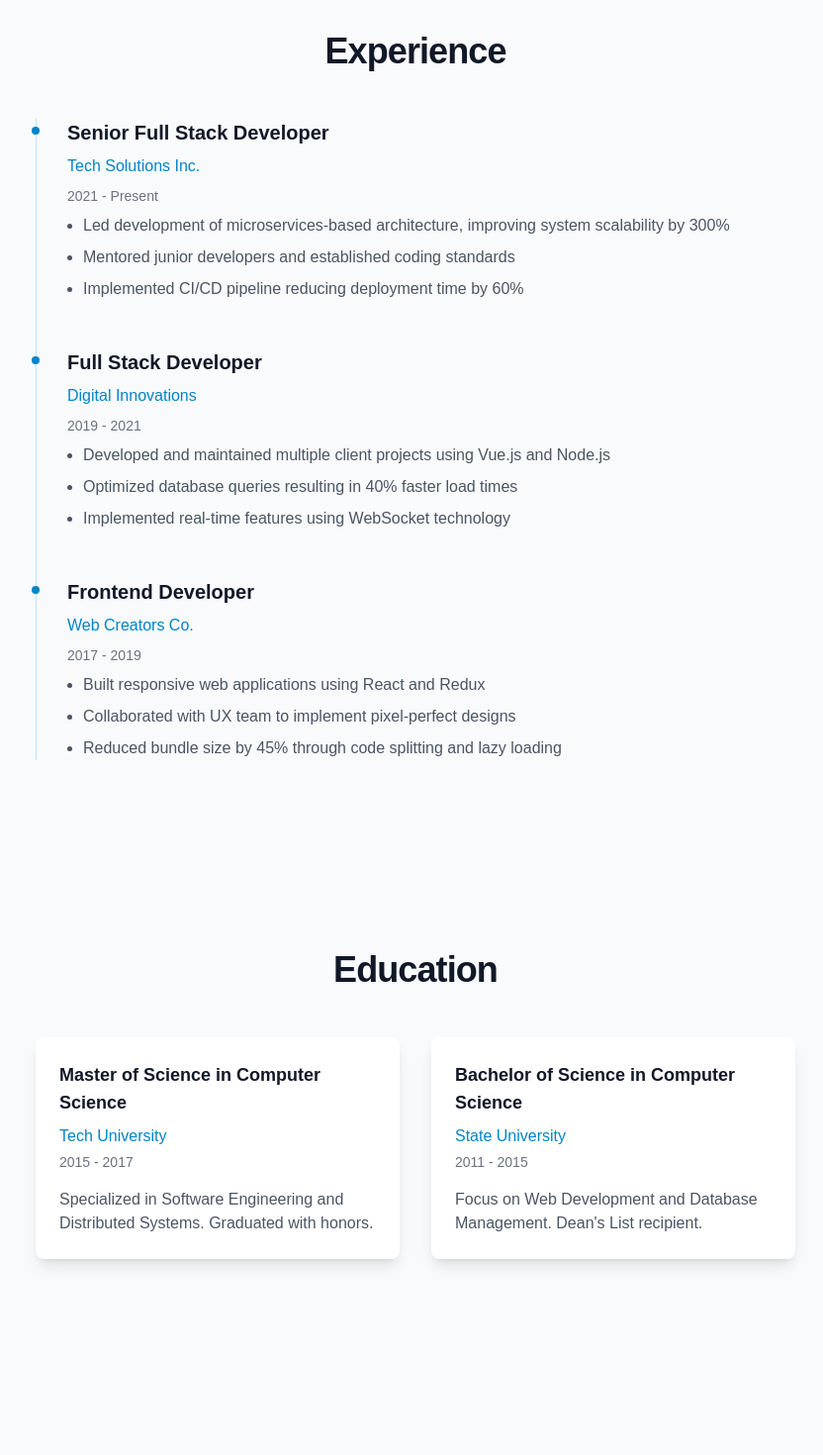
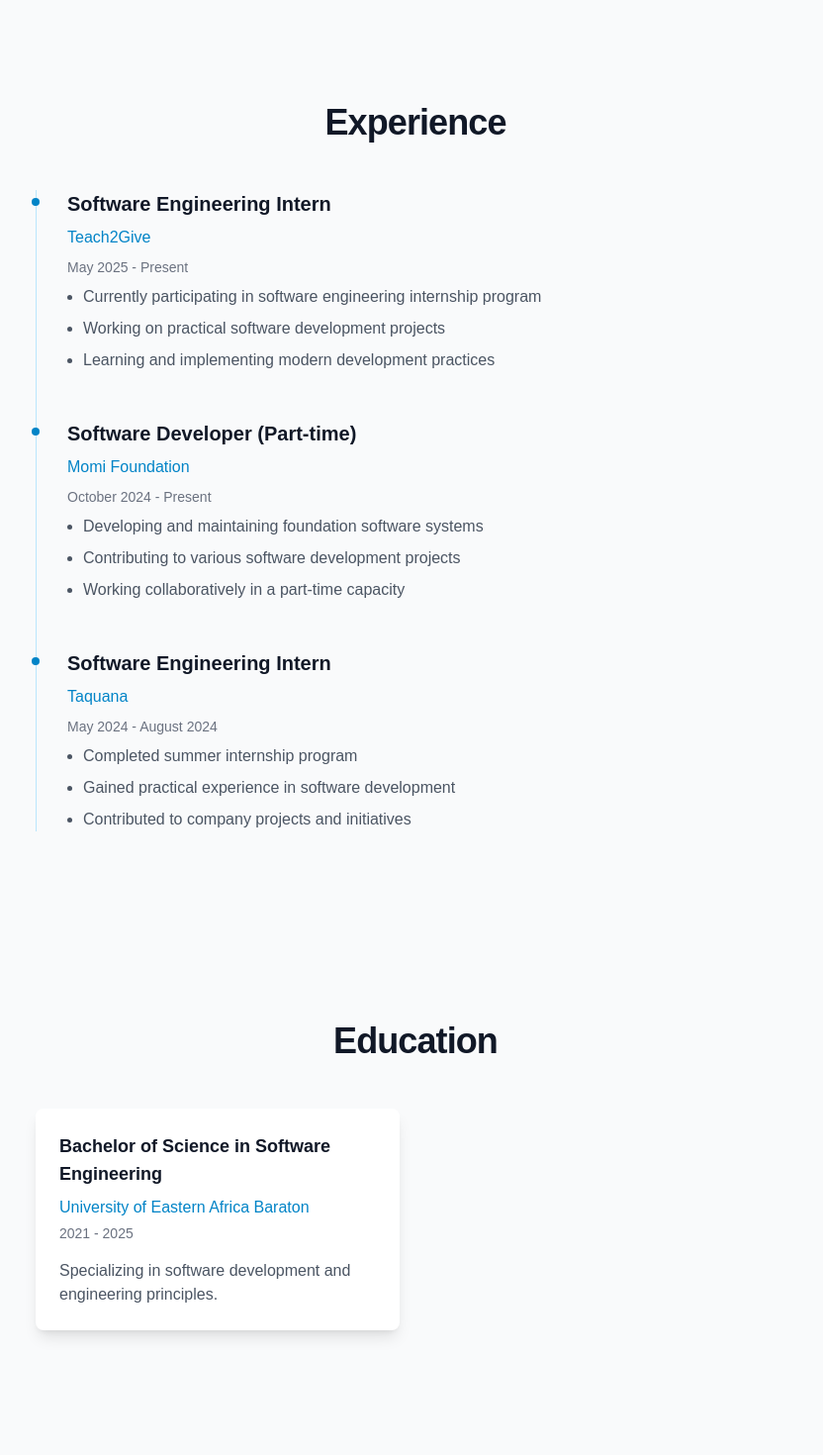
Before and after one commit to meshackkiplimo/kimaiyo, a Nuxt app in the folder me/: page /about in a window 1280 px wide. Shown: the part 700-2170 px from the top of the page at 99% size, without its empty margins (220-1052 px from the left). Built offline with nearby package versions, Linux system fonts and the light colour scheme.

Commit message:
Refactor code structure for improved readability and maintainability

```diff
--- a/me/pages/about.vue
+++ b/me/pages/about.vue
@@ -3,9 +3,15 @@
     <!-- Bio Section -->
     <section class="section">
       <div class="container">
-        <div class="mx-auto max-w-3xl">
+        <div class="mx-auto max-w-4xl">
           <h1 class="heading text-center">About Me</h1>
-          <div class="mt-8 space-y-6 text-lg text-gray-600 dark:text-gray-400">
+          <div class="mt-12 flex flex-col md:flex-row gap-12 items-start">
+            <div class="md:w-1/3 mx-auto">
+              <div class="w-60 h-72 rounded-lg overflow-hidden shadow-xl">
+                <img src="/img/image 2.jpg" alt="Professional Photo" class="w-full h-full object-cover" />
+              </div>
+            </div>
+            <div class="md:w-2/3 space-y-6 text-lg text-gray-600 dark:text-gray-400">
               <p>
                 Hi! I'm a passionate Full Stack Developer with a strong foundation in modern web technologies.
                 I specialize in building scalable web applications and creating exceptional user experiences.
@@ -19,6 +25,7 @@
                 When I'm not coding, you can find me contributing to open-source projects, writing technical
                 blog posts, or mentoring aspiring developers.
               </p>
+            </div>
           </div>
         </div>
       </div>
@@ -86,49 +93,43 @@
 <script setup lang="ts">
 const experiences = [
   {
-    role: 'Senior Full Stack Developer',
-    company: 'Tech Solutions Inc.',
-    period: '2021 - Present',
+    role: 'Software Engineering Intern',
+    company: 'Teach2Give',
+    period: 'May 2025 - Present',
     achievements: [
-      'Led development of microservices-based architecture, improving system scalability by 300%',
-      'Mentored junior developers and established coding standards',
-      'Implemented CI/CD pipeline reducing deployment time by 60%',
+      'Currently participating in software engineering internship program',
+      'Working on practical software development projects',
+      'Learning and implementing modern development practices',
     ],
   },
   {
-    role: 'Full Stack Developer',
-    company: 'Digital Innovations',
-    period: '2019 - 2021',
+    role: 'Software Developer (Part-time)',
+    company: 'Momi Foundation',
+    period: 'October 2024 - Present',
     achievements: [
-      'Developed and maintained multiple client projects using Vue.js and Node.js',
-      'Optimized database queries resulting in 40% faster load times',
-      'Implemented real-time features using WebSocket technology',
+      'Developing and maintaining foundation software systems',
+      'Contributing to various software development projects',
+      'Working collaboratively in a part-time capacity',
     ],
   },
   {
-    role: 'Frontend Developer',
-    company: 'Web Creators Co.',
-    period: '2017 - 2019',
+    role: 'Software Engineering Intern',
+    company: 'Taquana',
+    period: 'May 2024 - August 2024',
     achievements: [
-      'Built responsive web applications using React and Redux',
-      'Collaborated with UX team to implement pixel-perfect designs',
-      'Reduced bundle size by 45% through code splitting and lazy loading',
+      'Completed summer internship program',
+      'Gained practical experience in software development',
+      'Contributed to company projects and initiatives',
     ],
   },
 ]
 
 const educationList = [
   {
-    degree: 'Master of Science in Computer Science',
-    school: 'Tech University',
-    period: '2015 - 2017',
-    description: 'Specialized in Software Engineering and Distributed Systems. Graduated with honors.',
-  },
-  {
-    degree: 'Bachelor of Science in Computer Science',
-    school: 'State University',
-    period: '2011 - 2015',
-    description: 'Focus on Web Development and Database Management. Dean\'s List recipient.',
-  },
+    degree: 'Bachelor of Science in Software Engineering',
+    school: 'University of Eastern Africa Baraton',
+    period: '2021 - 2025',
+    description: 'Specializing in software development and engineering principles.',
+  }
 ]
 </script>
--- a/me/pages/index.vue
+++ b/me/pages/index.vue
@@ -3,14 +3,15 @@
     <!-- Hero Section -->
     <section class="relative overflow-hidden bg-gray-900 py-32">
       <div class="container relative z-10">
-        <div class="mx-auto max-w-2xl text-center">
+        <div class="mx-auto max-w-4xl flex flex-col-reverse md:flex-row items-center gap-12">
+          <div class="flex-1 text-center md:text-left">
             <h1 class="animate-fade-in text-4xl font-bold tracking-tight text-white sm:text-6xl">
               Full Stack Developer
             </h1>
             <p class="animate-slide-up mt-6 text-lg leading-8 text-gray-300">
               Building innovative web solutions with modern technologies
             </p>
-          <div class="mt-10 flex items-center justify-center gap-x-6">
+            <div class="mt-10 flex items-center justify-center md:justify-start gap-x-6">
               <NuxtLink
                 to="/projects"
                 class="btn btn-primary">
@@ -21,6 +22,10 @@
                 class="text-sm font-semibold leading-6 text-white">
                 Contact Me <span aria-hidden="true">→</span>
               </NuxtLink>
+            </div>
+          </div>
+          <div class="w-48 h-48 md:w-64 md:h-64 rounded-full overflow-hidden border-4 border-primary-500 shadow-xl">
+            <img src="/img/mesh.jpg" alt="Profile Picture" class="w-full h-full object-cover" />
           </div>
         </div>
       </div>
```
Also changed, not shown: me/public/img/image 2.jpg (added), me/public/img/mesh.jpg (added). Lines whose indentation alone changed are shown as unchanged.
